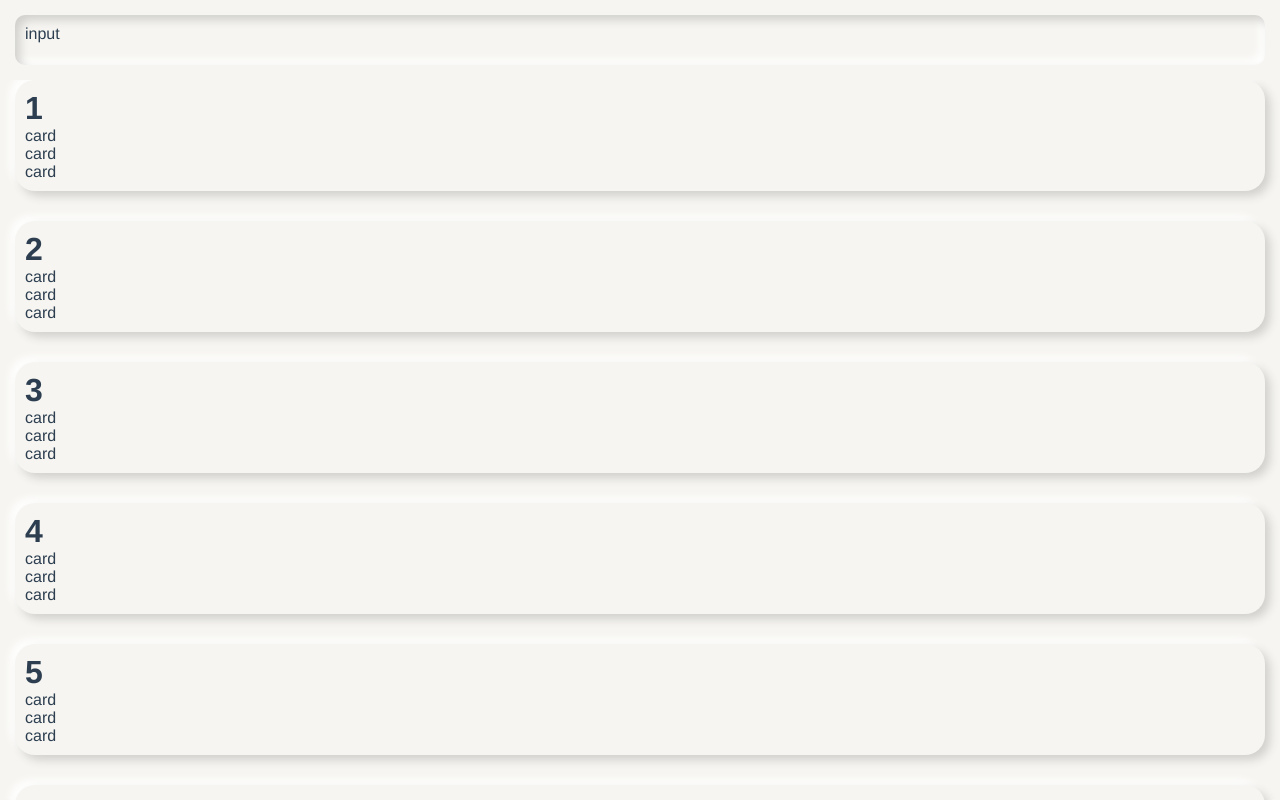
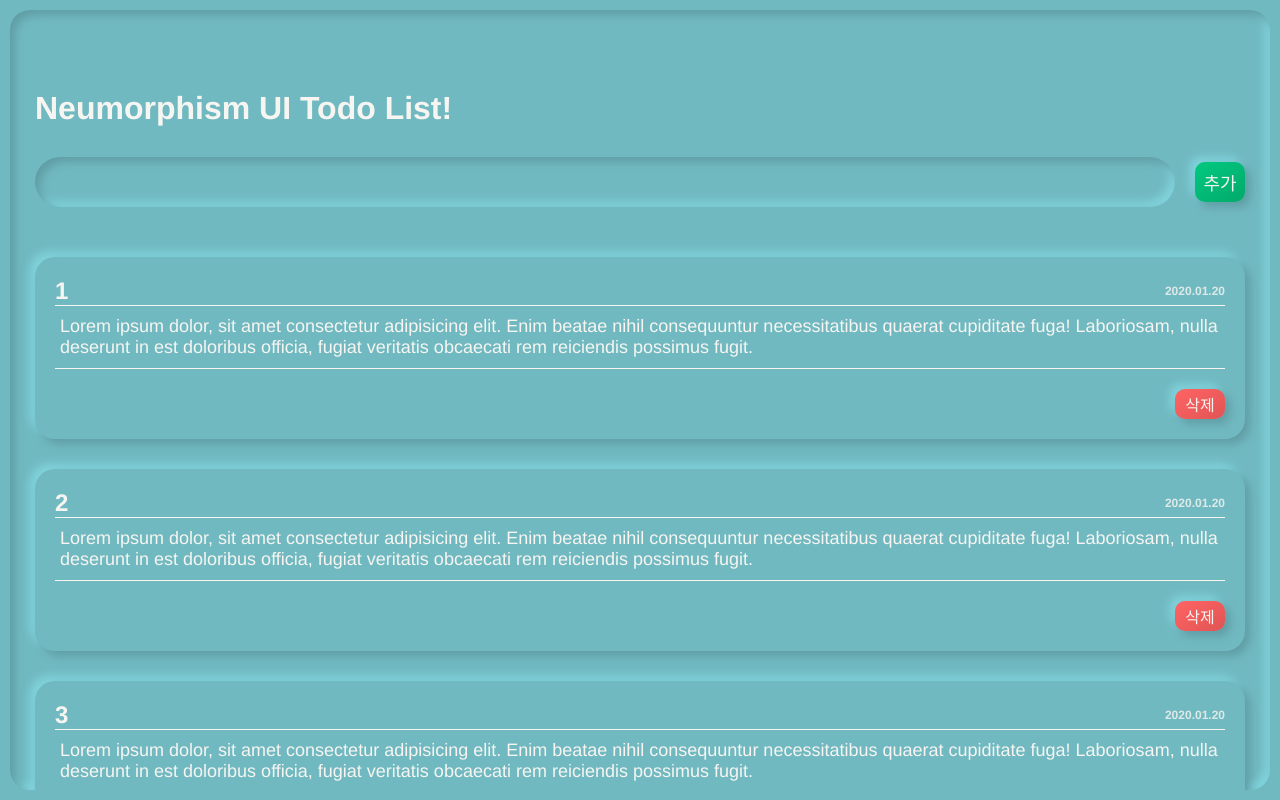
Before and after one commit to noranbulb/new-ui-todo, a Vue app: page / in a window 1280 px wide. Built offline with nearby package versions, Linux system fonts and the light colour scheme.

Commit message:
[improved]: 레이아웃 제작

```diff
--- a/src/App.vue
+++ b/src/App.vue
@@ -1,15 +1,29 @@
 <template>
   <div class="app">
     <div class="container">
+      <div class="content">
+        <h1 class="title">
+          Neumorphism UI Todo List!
+        </h1>
         <div class="input-area">
-        input
+          <div class="input">
+            <input type="text" />
           </div>
-      <div class="content">
-        <div class="card" v-for="item in [1, 2, 3, 4, 5, 6]" :key="item">
-          <h1>{{ item }}</h1>
-          <p>card</p>
-          <p>card</p>
-          <p>card</p>
+          <button>추가</button>
+        </div>
+        <div class="list">
+          <div class="card" v-for="item in [1, 2, 3, 4]" :key="item">
+            <h2>
+              <span class="number">{{ item }}</span>
+              <span class="date">2020.01.20</span>
+            </h2>
+            <p class="txt">
+              Lorem ipsum dolor, sit amet consectetur adipisicing elit. Enim beatae nihil consequuntur necessitatibus quaerat cupiditate fuga! Laboriosam, nulla deserunt in est doloribus officia, fugiat veritatis obcaecati rem reiciendis possimus fugit.
+            </p>
+            <div class="remote">
+              <button>삭제</button>
+            </div>
+          </div>
         </div>
       </div>
     </div>
@@ -21,37 +35,118 @@ export default {};
 </script>
 
 <style lang="scss" scoped>
+// 71b9c1
+// f6f5f1
+
+  // --mainBlue: #4265ed;
+  // --sky: #86adfc;
+  // --bgColor: #f6f9fc;
+  // --bgBtn: #f9fcfe;
+  // --red:#fa5d5d;
+  // --orange: #f27200;
+  // --mint: #28c3d7;
+  // --green: #02bc77;
 .app {
   height: 100%;
-  background-color: #71b9c1;
+  background: #71b9c1;
+  padding: 10px;
   .container {
     height: 100%;
-    background-color: #f6f5f1;
-    --padding: 10px;
+    border-radius: 20px;
+    background: #71b9c1;
+    box-shadow: inset 5px 5px 10px #609da4, inset -5px -5px 10px #82d5de;
+    overflow: hidden;
+    .content {
+      height: 100%;
+      padding: 0 25px;
+      overflow: auto;
+      -webkit-overflow-scrolling: touched;
+      .title {
+        margin-top: 80px;
+        color: #f6f5f1;
+      }
+      .input-area {
+        margin-top: 30px;
         display: flex;
         flex-wrap: wrap;
-    flex-direction: column;
-    .input-area {
-      background-color: #f6f5f1;
-      box-shadow: inset 5px 5px 10px #d1d0cd, inset -5px -5px 10px #ffffff;
+        align-items: center;
+        .input {
+          border-radius: 25px;
+          background: #71b9c1;
+          box-shadow: inset 5px 5px 10px #609da4, inset -5px -5px 10px #82d5de;
           height: 50px;
+          padding: 0 25px;
+          flex: 1;
+          input {
+            height: 100%;
+            color: #f6f5f1;
+            font-size: 18px;
+            width: 100%;
+          }
+        }
+        button {
+          margin-left: 20px;
           border-radius: 10px;
-      margin-bottom: 15px;
-      padding: 10px;
-      margin: 15px;
+          background: linear-gradient(145deg, #02c97f, #02a96b);
+          box-shadow: 5px 5px 10px #609da4, -5px -5px 10px #82d5de;
+          height: 40px;
+          width: 50px;
+          font-size: 18px;
+          color: #f6f5f1;
+          transition: all 0.3s;
+          &:active {
+            background: linear-gradient(145deg, #02a96b, #02c97f);
+            box-shadow: 5px 5px 10px #609da4, -5px -5px 10px #82d5de;
           }
-    .content {
+        }
+      }
+      .list {
+        margin-top: 50px;
+        .card {
+          color: #f6f5f1;
+          border-radius: 20px;
+          background: #71b9c1;
+          box-shadow: 5px 5px 10px #609da4, -5px -5px 10px #82d5de;
+          padding: 20px;
+          margin-bottom: 30px;
+          h2 {
+            border-bottom: 1px solid #f6f5f1;
+            display: flex;
+            flex-wrap: wrap;
+            align-items: center;
+            line-height: 28px;
+            .number {
               flex: 1;
+              font-size: 24px;
+            }
+            .date {
+              float: right;
+              font-size: 12px;
+              opacity: 0.8;
+            }
+          }
+          .txt {
+            margin: 10px 0;
+            font-size: 18px;
+            padding: 0 5px;
+            word-break: keep-all;
+          }
+          .remote {
+            border-top: 1px solid #f6f5f1;
+            padding-top: 20px;
+            display: flex;
+            button {
+              margin-left: auto;
+              color: #f6f5f1;
+              height: 30px;
+              width: 50px;
+              font-size: 16px;
               border-radius: 10px;
-      background-color: #f6f5f1;
-      overflow: auto;
-      padding: 0 15px;
-      .card {
-        border-radius: 20px;
-        background: #f6f5f1;
-        box-shadow: 5px 5px 10px #d1d0cd, -5px -5px 10px #ffffff;
-        padding: 10px;
-        margin-bottom: 30px;
+              background: linear-gradient(145deg, #ff6464, #e15454);
+              box-shadow: 5px 5px 10px #609da4, -5px -5px 10px #82d5de;
+            }
+          }
+        }
       }
     }
   }
--- a/src/assets/scss/reset.scss
+++ b/src/assets/scss/reset.scss
@@ -6,9 +6,27 @@
 
 html,
 body {
-  font-family: "Avenir", Helvetica, Arial, sans-serif;
+  font-family: Helvetica, Arial, sans-serif;
   -webkit-font-smoothing: antialiased;
   -moz-osx-font-smoothing: grayscale;
   color: #2c3e50;
   height: 100%;
 }
+
+input {
+  background-color: transparent;
+  border: 0;
+  outline: 0;
+  &:focus {
+    outline: 0;
+  }
+}
+
+button {
+  border: 0;
+  outline: 0;
+  background-color: transparent;
+  &:focus {
+    outline: 0;
+  }
+}
```
Lines whose indentation alone changed are shown as unchanged.
